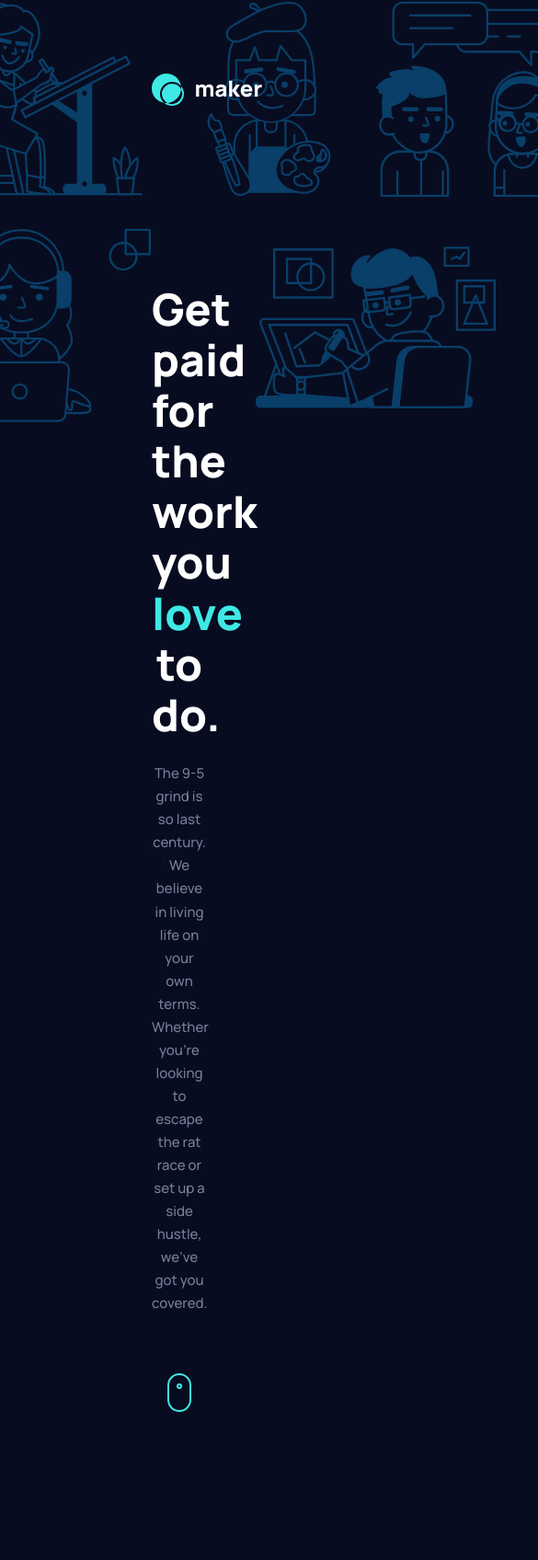
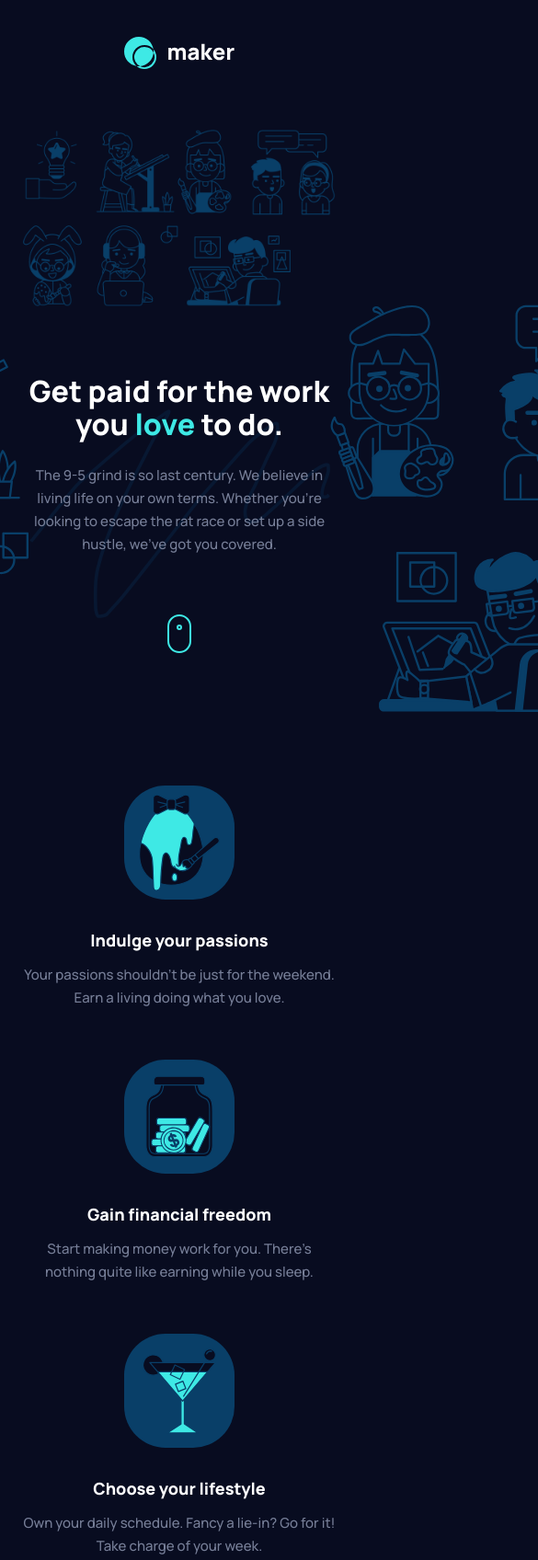
Before and after one commit to Chkhikvadzeg/maker-pre-launch-landing-page, a plain HTML site: page index.html in a window 390 px wide. Shown: the top 1696 px of the page at 92% size, 585 px wide, since content can reach past the window. Drawn offline with Linux system fonts and the light colour scheme.

Commit message:
Added media query

```diff
--- a/index.html
+++ b/index.html
@@ -12,6 +12,7 @@
   <header>
     <div class="container">
       <a href="#"><img src="assets/logo.svg" alt="logo"></a>
+      <div class="bg"><img src="assets/illustration-hero-mobile.png" alt="background"></div>
     </div>
   </header>
 
@@ -30,23 +31,31 @@
       <div class="info__inner">
         <div class="info-item">
           <div class="info-item-img"><img src="assets/illustration-passions.svg" alt="illustration of passions"></div>
+          <div class="info-item-description">
             <h4>Indulge your passions</h4>
             <p>Your passions shouldn't be just for the weekend. Earn a living doing what you love.</p>
           </div>
+        </div>
         <div class="info-item">
           <div class="info-item-img"><img src="assets/illustration-financial-freedom.svg" alt="illustration of financical freedom"></div>
+          <div class="info-item-description">
             <h4>Gain financial freedom</h4>
             <p>Start making money work for you. There’s nothing quite like earning while you sleep.</p>
           </div>
+        </div>
         <div class="info-item">
           <div class="info-item-img"><img src="assets/illustration-lifestyle.svg" alt="illustration of lifestyle"></div>
+          <div class="info-item-description">
             <h4>Choose your lifestyle</h4>
             <p>Own your daily schedule. Fancy a lie-in? Go for it! Take charge of your week.</p>
           </div>
+        </div>
         <div class="info-item">
           <div class="info-item-img"><img src="assets/illustration-work-anywhere.svg" alt="illustration of work from anywhere"></div>
+          <div class="info-item-description">
             <h4>Work from anywhere</h4>
             <p>Selling online means not being pinned down. Want to work AND travel? Go for it!</p>
+          </div>
         </div>
       </div>
     </div>
@@ -74,7 +83,7 @@
           <div class="price-item">
             <h4>Dive right in</h4>
             <p>Ready for the big time? Our paid plan will help you take your business to the next level.</p>
-            <h2>$25.00</h2>
+            <h2>$25.00 <span>/ month</span></h2>
             <ul>
               <li>Custom domain</li>
               <li>Advanced analytics and reports</li>
--- a/styles/style.css
+++ b/styles/style.css
@@ -25,6 +25,11 @@ body {
     font-family: var(--ff-manrope);
     font-weight: 500;
     background-color: var(--clr-black);
+    overflow-x: hidden;
+}
+
+section {
+    width: 100vw;
 }
 
 .container {
@@ -73,8 +78,7 @@ p{
     cursor: pointer;
 
     border-radius: 24px;
-    padding: 0.8em 1.6em;
-    padding-bottom: 0.73em;
+    padding: 0.8em 1.6em 0.73em;
     border: 2px solid var(--clr-cyan);
 
     transition: all 200ms;
@@ -123,6 +127,10 @@ button:active {
 
 header {
     padding: 80px 0 185px;
+}
+
+header .container > img {
+    display: none;
 }
 
 /* STARTER */
@@ -190,6 +198,7 @@ header {
 .info-item {
     width: 255px;
     height: 335px;
+    margin-right: 30px;
 }
 
 .info-item h4 {
@@ -201,10 +210,11 @@ header {
     height: 164px;
     background-color: var(--clr-blue);
     border-radius: 45px;
+    display: block;
     position: relative;
 }
 
-.info-item-img > img {
+.info-item-img img {
     position: absolute;
     top: 50%;
     left: 50%;
@@ -212,7 +222,6 @@ header {
 }
 
 .info-item:nth-child(even){
-    align-self: flex-end;
     margin-top: 48px;
 }
 
@@ -263,6 +272,12 @@ header {
 
 .price-item p {
     margin: 19px 0 24px;
+}
+
+.price-item h2 span {
+    font-size: 0.9375rem;
+    line-height: 1.67;
+    color: var(--clr-grey);
 }
 
 .price-item ul {
@@ -322,3 +337,184 @@ footer {
 .footer__inner form input {
     margin-right: 16px;
 }
+
+/* MEDIA */
+
+@media (max-width: 1100px){
+
+    /* GLOBAL */
+
+    .container {
+        padding: 0 100px;
+    }
+
+    h1 {
+        font-size: 2rem;
+    }
+
+    h3{
+        font-size: 1.5rem;
+    }
+
+    /* HEADER */
+
+    header {
+        padding: 48px 0 129px;
+    }
+
+    /* starter */
+
+    .starter__inner {
+        max-width: 457px;
+    }
+
+}
+
+@media (max-width: 900px){
+    .container {
+        padding: 0 25px;
+    }
+    /* STARTER */
+
+    .starter {
+        margin-bottom: 160px;
+    }
+    /* INFO */
+    .info {
+        margin-bottom: 140px;
+    }
+
+    .info__inner {
+        flex-direction: column;
+        align-items: center;
+    }
+
+    .info-item {
+        width: 515px;
+        height: 124px;
+        display: flex;
+        align-items: center;
+        margin-bottom: 40px;
+        flex-shrink: 2;
+    }
+
+    .info-item-description{
+        width: 340px;
+        height: 86px;
+        margin-left: 55px;
+    }
+
+    .info-item-img {
+        width: 120px;
+        height: 124px;
+    }
+
+    .info-item h4 {
+        margin: 0;
+        margin-bottom: 11px;
+    }
+
+    .info-item:nth-child(even){
+        margin-left: 48px;
+        margin-top: 0;
+    }
+
+    /* PRICE */
+
+    .price {
+        margin-bottom: 135px;
+    }
+
+    .price-items {
+        margin-top: 80px;
+        flex-direction: column;
+        align-items: center;
+    }
+
+    .price-item:first-child {
+        margin: 0;
+        margin-bottom: 65px;
+    }
+}
+
+@media (max-width: 570px) {
+    /* HEADER */
+
+    header{
+        padding: 40px 0 65px;
+    }
+
+    header a {
+        display: flex;
+        justify-content: center;
+        cursor: default;
+    }
+
+    header a img {
+        cursor: pointer;
+    }
+
+    .bg {
+        max-width: 100%;
+        margin-top: 65px;
+    }
+
+    .bg img {
+        width: 100%;
+    }
+
+    /* STARTER */
+
+    .starter__inner {
+        max-width: 327px;
+    }
+
+    .starter {
+        margin-bottom: 144px;
+    }
+
+    /* INFO */
+
+    .info {
+        margin-bottom: 100px;
+    }
+
+    .info__inner {
+        justify-content: center;
+    }
+    .info-item:nth-child(even){
+        margin: 0;
+        margin-bottom: 56px;
+    }
+
+    .info-item {
+        flex-direction: column;
+        height: fit-content;
+        margin: 0;
+        margin-bottom: 56px;
+        text-align: center;
+    }
+
+    .info-item-description {
+        margin: 0;
+        margin-top: 32px;
+    }
+
+    /* PRICE */
+
+    .price-description {
+        max-width: 327px;
+    }
+
+    .price-item {
+        width: 327px;
+    }
+
+    .footer__inner form {
+        flex-direction: column;
+    }
+
+    .footer__inner form input {
+        margin-bottom: 24px;
+    }
+}
```
Lines whose indentation alone changed are shown as unchanged.
